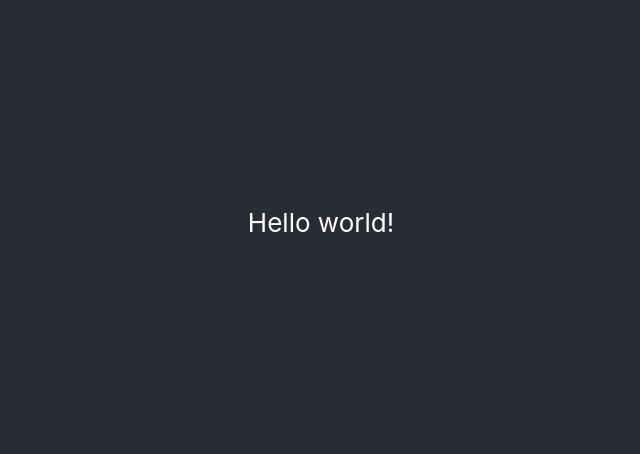
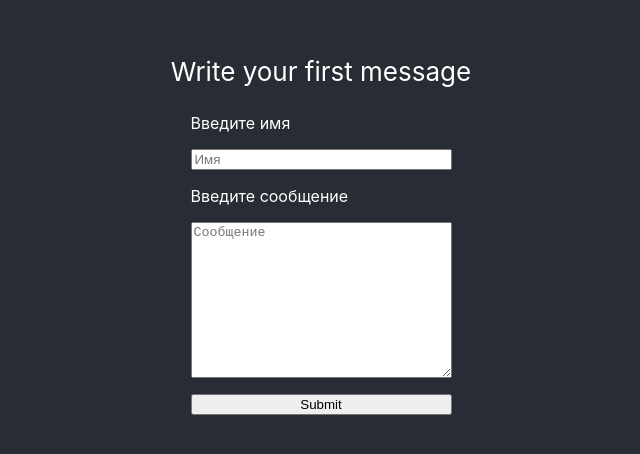
Before and after one commit to K-Real-Mh/ReactJS, a React (Create React App) app: page / in a window 1280 px wide. Shown: the part 178-632 px from the top of the page, without its empty margins (319-959 px from the left). Built offline with nearby package versions, Linux system fonts and the light colour scheme.

Commit message:
Second homework

```diff
--- a/src/App.css
+++ b/src/App.css
@@ -1,5 +1,6 @@
 .App {
   display: flex;
+  flex-direction: column;
   justify-content: center;
   align-items: center;
   background-color: #282c34;
@@ -8,5 +9,16 @@
 
 .Message {
   font-size: calc(10px + 2vmin);
-  color: white;
+  color: #ffffff;
 }
+
+form {
+  display: grid;
+  gap: 1rem;
+}
+
+label {
+  display: grid;
+  gap: 1em;
+  color: #ffffff;
+}
--- a/src/App.js
+++ b/src/App.js
@@ -1,13 +1,75 @@
 import './App.css';
+import { useEffect, useState } from 'react';
 
-function Message({text}) {
-    return <p className="Message">{text}</p>
+function Message({author, text}) {
+    return <p className="Message">{author && `${author}:`} {text}</p>
+}
+
+function Form({onSubmit}) {
+    const [author, setAuthor] = useState('');
+    const [text, setText] = useState('');
+
+    const onButtonClick = () => {
+       if (author && text) {
+           const message = {
+               author: author,
+               text: text
+           }
+           onSubmit(message);
+       }
+    }
+
+    return (
+        <form>
+            <label>
+                Введите имя
+                <input type="text" placeholder={'Имя'} onChange={e => setAuthor(e.target.value)}/>
+            </label>
+            <label>
+                Введите сообщение
+                <textarea cols="30" rows="10" placeholder={'Сообщение'}
+                          onChange={e => setText(e.target.value)}></textarea>
+            </label>
+            <button type={'button'} onClick={onButtonClick}>Submit</button>
+        </form>
+    );
 }
 
 function App() {
+    const [messageList, setMessageList] = useState([]);
+
+    useEffect(() => {
+        if(messageList.length > 0 && messageList[messageList.length - 1].author !== 'robot') {
+            const author = messageList[messageList.length - 1].author;
+            const message = {
+                author: 'robot',
+                text: `Hello ${author}!`
+            }
+
+            setTimeout(() => {
+                setMessageList(prevMessages => {
+                    return [...prevMessages, message];
+                })
+            }, 1500)
+        }
+    }, [messageList])
+
+    const handleAddMessage = (message) => {
+        setMessageList(prevMessages => {
+            return [...prevMessages, message];
+        })
+    }
+
     return (
         <div className="App">
-            <Message text={'Hello world!'}/>
+            {
+                messageList.length === 0 ?
+                    <Message text={'Write your first message'}/> :
+                    messageList.map((message, id) => {
+                        return <Message key={id} author={message.author} text={message.text}/>
+                    })
+            }
+            <Form onSubmit={handleAddMessage}/>
         </div>
     );
 }
```
Also changed, not shown: 1 other file (tests, documents, lock files or other folders).
